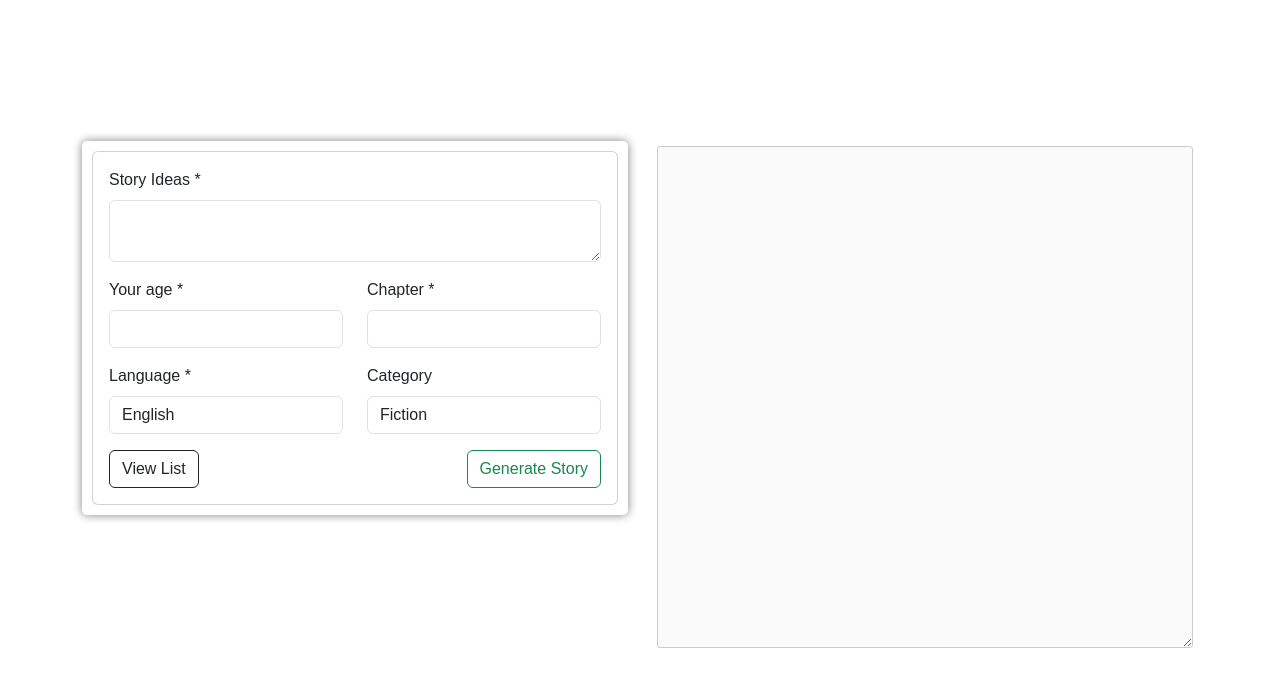
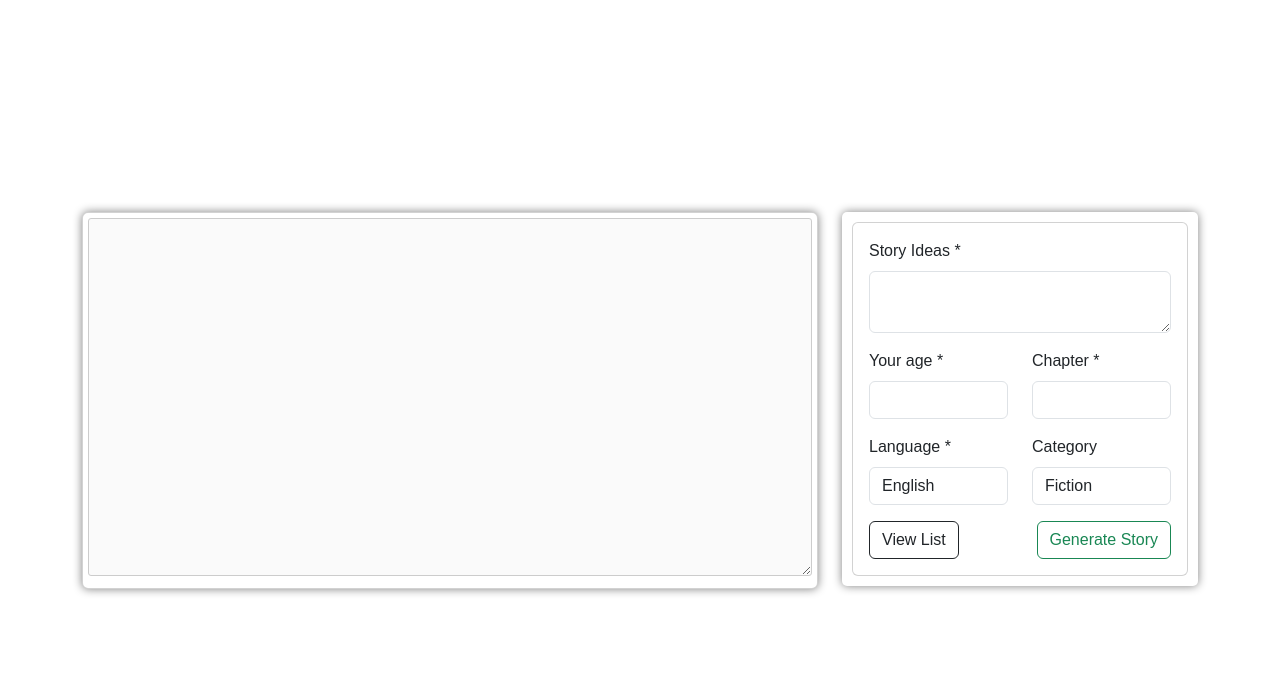
Before and after one commit to RoknuzzamanRokon/storyGenerator_AI, a Flask app: page / in a window 1280 px wide. Shown: the top 687 px of the page. Run offline with Flask 3, Linux system fonts and the light colour scheme; some libraries are stand-ins or nearby versions.

Commit message:
Update index.html

```diff
--- a/templates/index.html
+++ b/templates/index.html
@@ -83,11 +83,18 @@
 
     <div class="container py-3">
         <div class="row">
-            <div class="col-md-6">
+            <div class="col-md-8">
+                <div class="card" style="box-shadow: 0px 0px 10px grey;">
+                    <div class="text_area">
+                        <textarea id="result-container" rows="14" style="resize: vertical;" disabled></textarea>
+                    </div>
+                </div>
+            </div>
+
+            <div class="col-md-4">
                 <div class="form">
                     <div class="card">
                         <div class="card-body">
-
                             <form method="POST" action="/generate">
                                 <!-- <h1>Story generator</h1> -->
                                 <div class="mb-3">
@@ -95,7 +102,6 @@
                                     <textarea type="text" class="form-control" id="text-field"
                                         name="text-field"></textarea>
                                 </div>
-
                                 <div class="row">
                                     <div class="col-md-6">
                                         <div class="mb-3">
@@ -153,18 +159,12 @@
                 </div>
 
             </div>
-
-            <div class="col-md-6">
-    <div class="text_area">
-        <textarea id="result-container" rows="20" style="resize: vertical;" disabled></textarea>
-    </div>
-</div>
         </div>
     </div>
 
 
 
-<script src="https://cdnjs.cloudflare.com/ajax/libs/socket.io/4.0.1/socket.io.js"></script>
+    <script src="https://cdnjs.cloudflare.com/ajax/libs/socket.io/4.0.1/socket.io.js"></script>
     <script>
         const resultContainer = document.getElementById('result-container');
 
@@ -172,7 +172,7 @@
         const socket = io.connect('http://' + document.domain + ':' + location.port);
 
         // Listen for 'update_gpt_result' event from the server
-        socket.on('update_gpt_result', function(data) {
+        socket.on('update_gpt_result', function (data) {
             // Display the received gpt_result in the resultContainer
             resultContainer.innerHTML += data.chapter + data.result + '\n\n\n';
         });
```
